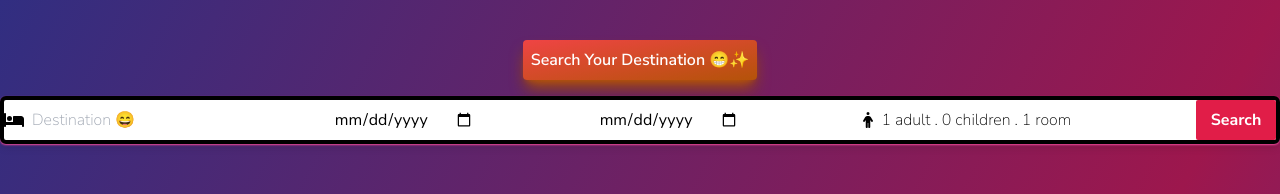
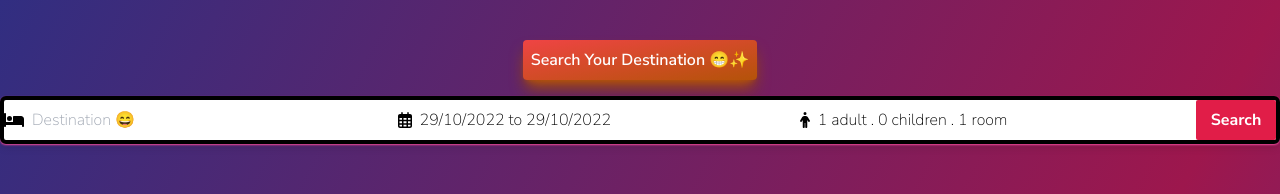
Before and after one commit to TalhaT298/Andaman-website, a React (Create React App) app: page /hotel in a window 1280 px wide. Both pictures are taken after a click on the button "Search Your Destination 😁✨". Shown: the top 194 px of the page. Built offline with nearby package versions, Linux system fonts and the light colour scheme.

Commit message:
Date Section Changes

```diff
--- a/src/ServiceMenu/Hotel/Header.js
+++ b/src/ServiceMenu/Hotel/Header.js
@@ -6,14 +6,25 @@ import React, { useState } from 'react';
 import { useQuery } from '@tanstack/react-query';
 
 import { FontAwesomeIcon } from '@fortawesome/react-fontawesome';
+import { faCalendarDays } from '@fortawesome/free-regular-svg-icons';
 import { faBed, faPerson } from '@fortawesome/free-solid-svg-icons';
 import 'react-date-range/dist/styles.css';
 import 'react-date-range/dist/theme/default.css';
+import { DateRange } from 'react-date-range';
+import { format } from 'date-fns';
 import axios from 'axios';
 import { APIKEY, APIURL } from './ApiInfo';
 
 const Header = () => {
-  const [destination, setDestination] = useState('');
+  const [openDate, setOpenDate] = useState(false);
+  const [date, setDate] = useState([
+    {
+      startDate: new Date(),
+      endDate: new Date(),
+      key: 'selection',
+    },
+  ]);
+
   const [openOptions, setOpenOptions] = useState(false);
   const [options, setOptions] = useState({
     adult: 1,
@@ -30,6 +41,7 @@ const Header = () => {
     });
   };
 
+  const [destination, setDestination] = useState('');
   const [toggleSearchBar, setToggleSearchBar] = useState(false);
 
   const [checkinDate, setCheckinDate] = useState('');
@@ -50,7 +62,7 @@ const Header = () => {
       {toggleSearchBar && (
         <form onSubmit={handleSearch}>
           <div className='pt-4 pb-10 bg-inherit w-auto h-96 items-center mx-auto'>
-            <div className='drop-shadow-md shadow-pink-500 shadow-sm h-auto bg-white border-4 rounded-md border-solid border-black flex flex-wrap sm: lexs:flex-col xs:flex-col sm:flex-nowrap md:flex-nowrap ml:flex-nowrap flex-row gap-2 md:gap-y-4 items-center justify-between mx-auto ml:w-auto md:w-auto sm:w-auto xs:w-88 lexs:max-w-xs w-auto'>
+            <div className='drop-shadow-md shadow-pink-500 shadow-sm h-auto bg-white border-4 rounded-md border-solid border-black flex flex-wrap sm: lexs:flex-col xs:flex-col sm:flex-nowrap md:flex-nowrap ml:flex-nowrap flex-row md:gap-y-4 items-center justify-between mx-auto ml:w-auto md:w-auto sm:w-auto xs:w-88 lexs:max-w-xs w-auto'>
               <div className='flex items-center justify-center gap-2 xs:pl-20'>
                 <FontAwesomeIcon icon={faBed} className='text-black' />
                 <span className='text-black font-extralight cursor-pointer w-auto'>
@@ -66,20 +78,25 @@ const Header = () => {
                 </span>
               </div>
               <div className='flex items-center gap-2 text-black'>
-                <input
-                  type='date'
-                  id='checkin-date'
-                  value={checkinDate}
-                  onChange={(event) => setCheckinDate(event.target.value)}
-                />
-              </div>
-              <div className='flex items-center gap-2 text-black'>
-                <input
-                  type='date'
-                  id='checkout-date'
-                  value={checkoutDate}
-                  onChange={(event) => setCheckoutDate(event.target.value)}
-                />
+                <FontAwesomeIcon icon={faCalendarDays} className='text-black' />
+                <span
+                  onClick={() => setOpenDate(!openDate)}
+                  className='text-black font-extralight cursor-pointer w-auto'
+                >
+                  {`${format(date[0].startDate, 'dd/MM/yyyy')} to ${format(
+                    date[0].endDate,
+                    'dd/MM/yyyy'
+                  )}`}
+                </span>
+                {openDate && (
+                  <DateRange
+                    editableDateInputs={true}
+                    onChange={(item) => setDate([item.selection])}
+                    moveRangeOnFirstSelection={false}
+                    ranges={date}
+                    className='absolute top-12 ml:top-14 md:top-14 sm:top-20 xs:top-16 -mx-14 overflow-y-auto z-auto overflow-visible h-fit'
+                  />
+                )}
               </div>
 
               <div className='flex items-center gap-2'>
```
